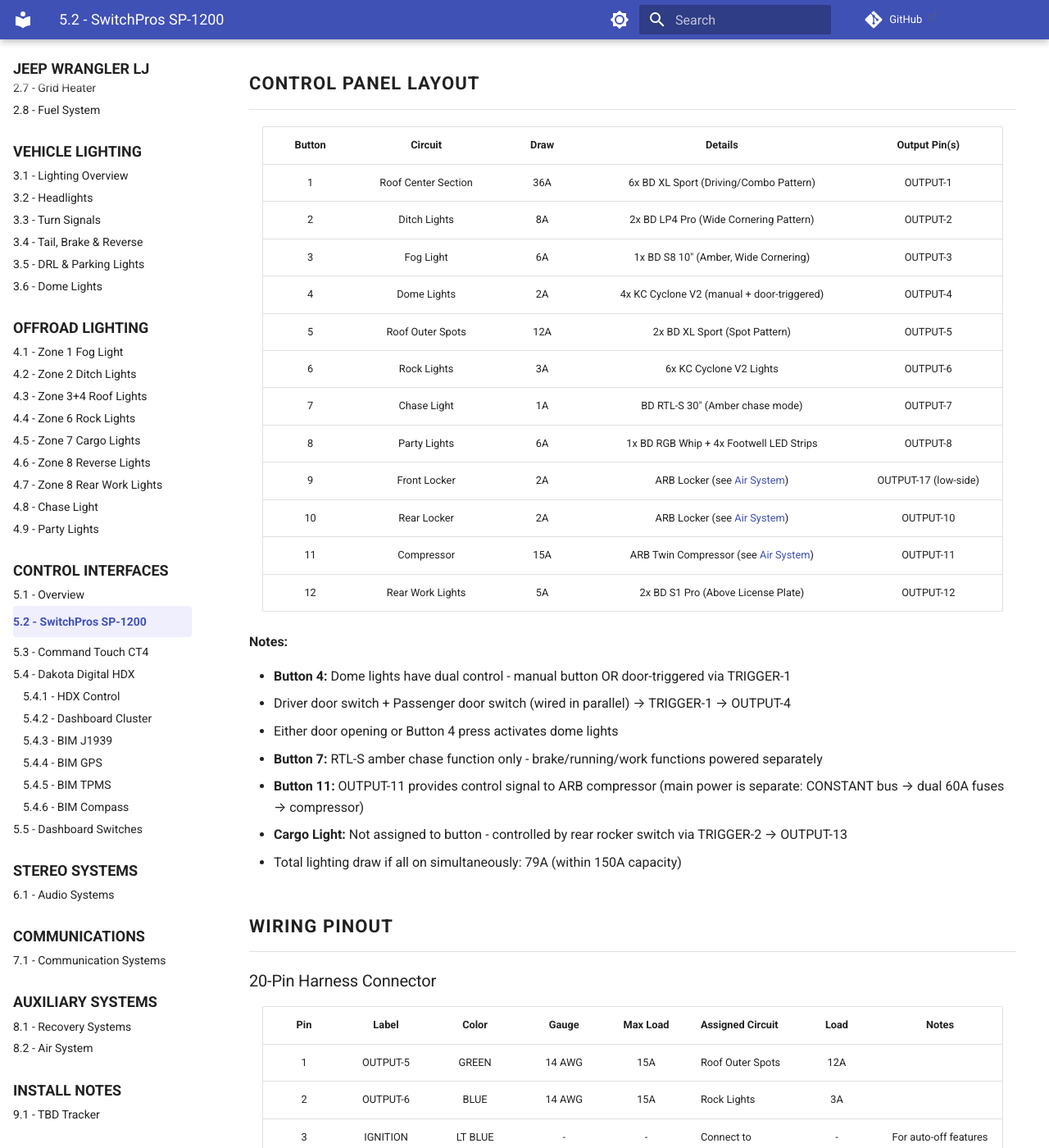
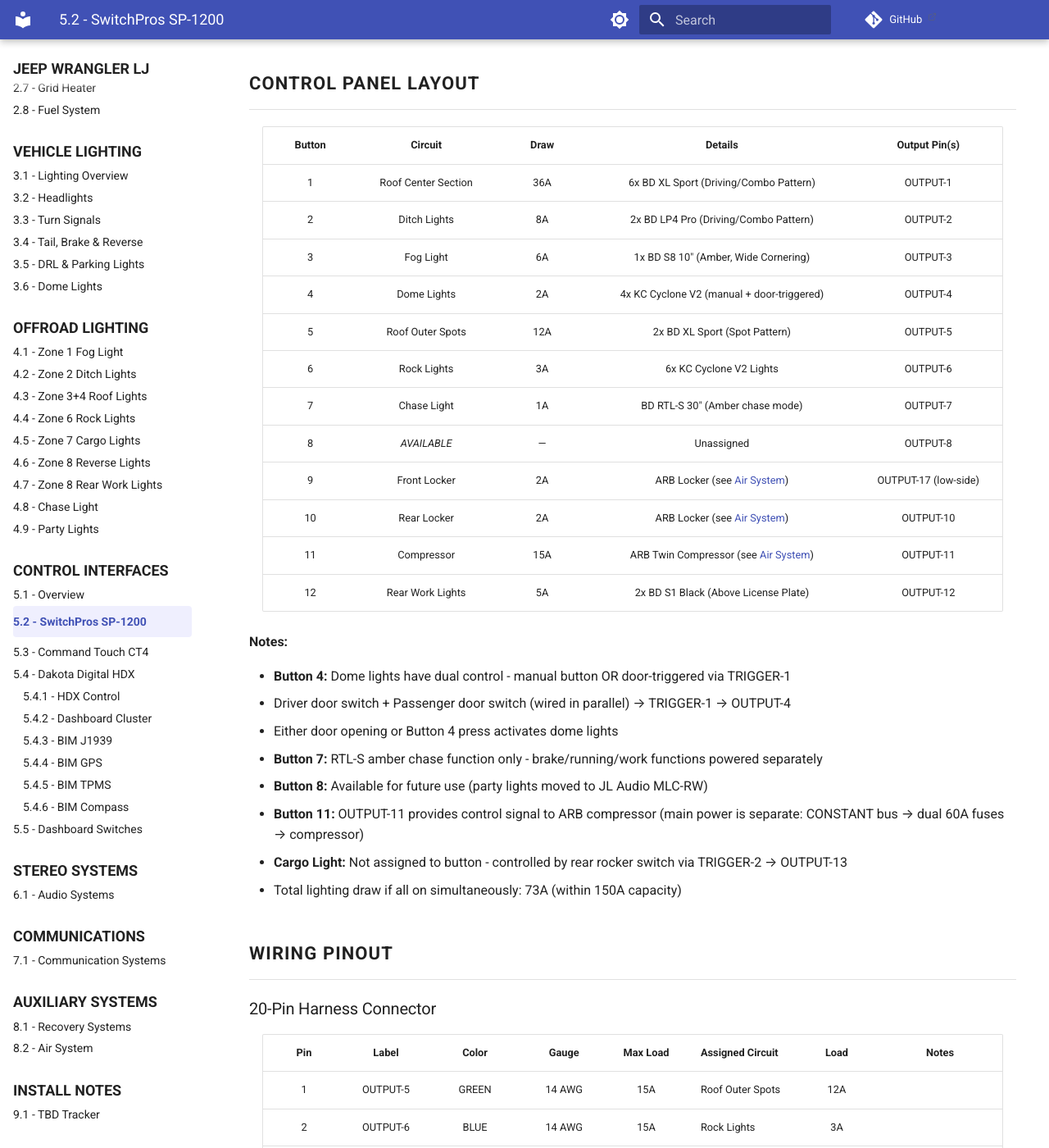
Before and after one commit to sob/drawings, an MkDocs documentation site: the page built from docs/jeep_lj/05-control-interfaces/02-switchpros-sp1200.md, in a window 1280 px wide and 1400 px high, scrolled down 917 px. Shown: the whole window at 82% size. Built offline with MkDocs 1.6.1 and Material for MkDocs 9.7.7, drawn with Linux system fonts in a browser that asks for light colours; comment, search, counter and statistics services are not loaded; some of the changed text lies outside the part shown.

Commit message:
docs(electrical): update SwitchPros OUTPUT-8 as available
- Mark Button 8 / OUTPUT-8 as available (party lights moved to MLC-RW)
- Update ditch lights pattern: Wide Cornering → Driving/Combo
- Update rear work lights: S1 Pro → S1 Black
- Update total draw: 79A → 73A

🤖 Generated with [Claude Code](https://claude.com/claude-code)

Co-Authored-By: Claude <noreply@anthropic.com>

```diff
--- a/docs/jeep_lj/05-control-interfaces/02-switchpros-sp1200.md
+++ b/docs/jeep_lj/05-control-interfaces/02-switchpros-sp1200.md
@@ -46,17 +46,17 @@ The SwitchPros SP-1200 is the main lighting and accessory controller for the Jee
 | Button |       Circuit       | Draw |                      Details                      |    Output Pin(s)     |
 | :----: | :-----------------: | :--: | :-----------------------------------------------: | :------------------: |
 |   1    | Roof Center Section | 36A  |      6x BD XL Sport (Driving/Combo Pattern)       |       OUTPUT-1       |
-|   2    |    Ditch Lights     |  8A  |      2x BD LP4 Pro (Wide Cornering Pattern)       |       OUTPUT-2       |
+|   2    |    Ditch Lights     |  8A  |      2x BD LP4 Pro (Driving/Combo Pattern)        |       OUTPUT-2       |
 |   3    |      Fog Light      |  6A  |        1x BD S8 10" (Amber, Wide Cornering)       |       OUTPUT-3       |
 |   4    |     Dome Lights     |  2A  |  4x KC Cyclone V2 (manual + door-triggered)       |       OUTPUT-4       |
 |   5    |  Roof Outer Spots   | 12A  |          2x BD XL Sport (Spot Pattern)            |       OUTPUT-5       |
 |   6    |     Rock Lights     |  3A  |              6x KC Cyclone V2 Lights              |       OUTPUT-6       |
 |   7    |    Chase Light      |  1A  |          BD RTL-S 30" (Amber chase mode)          |       OUTPUT-7       |
-|   8    |    Party Lights     |  6A  |      1x BD RGB Whip + 4x Footwell LED Strips      |       OUTPUT-8       |
+|   8    |      *AVAILABLE*    |  —   |                     Unassigned                    |       OUTPUT-8       |
 |   9    |    Front Locker     |  2A  |   ARB Locker (see [Air System][air-system-arb-compressor-lockers])   | OUTPUT-17 (low-side) |
 |   10   |     Rear Locker     |  2A  |   ARB Locker (see [Air System][air-system-arb-compressor-lockers])   |      OUTPUT-10       |
 |   11   |     Compressor      | 15A  |   ARB Twin Compressor (see [Air System][air-system-arb-compressor-lockers])   |      OUTPUT-11       |
-|   12   |   Rear Work Lights  |  5A  |        2x BD S1 Pro (Above License Plate)         |      OUTPUT-12       |
+|   12   |   Rear Work Lights  |  5A  |       2x BD S1 Black (Above License Plate)        |      OUTPUT-12       |
 
 **Notes:**
 
@@ -64,9 +64,10 @@ The SwitchPros SP-1200 is the main lighting and accessory controller for the Jee
   - Driver door switch + Passenger door switch (wired in parallel) → TRIGGER-1 → OUTPUT-4
   - Either door opening or Button 4 press activates dome lights
 - **Button 7:** RTL-S amber chase function only - brake/running/work functions powered separately
+- **Button 8:** Available for future use (party lights moved to JL Audio MLC-RW)
 - **Button 11:** OUTPUT-11 provides control signal to ARB compressor (main power is separate: CONSTANT bus → dual 60A fuses → compressor)
 - **Cargo Light:** Not assigned to button - controlled by rear rocker switch via TRIGGER-2 → OUTPUT-13
-- Total lighting draw if all on simultaneously: 79A (within 150A capacity)
+- Total lighting draw if all on simultaneously: 73A (within 150A capacity)
 
 ## Wiring Pinout
 
@@ -79,7 +80,7 @@ The SwitchPros SP-1200 is the main lighting and accessory controller for the Jee
 |  3  | IGNITION  |   LT BLUE   |   -    |      -      | Connect to ignition signal |  -   |      For auto-off features       |
 |  4  |  LIGHTS   |    WHITE    |   -    |      -      | Connect to parking lights  |  -   |       For DRL integration        |
 |  5  | OUTPUT-7  |   PURPLE    | 14 AWG |     15A     | Chase Light (amber)        |  1A  |  RTL-S amber chase function only |
-|  6  | OUTPUT-8  |    GREY     | 14 AWG |     15A     | Party Lights               |  6A  |                                  |
+|  6  | OUTPUT-8  |    GREY     | 14 AWG |     15A     | *AVAILABLE*                |  —   |                                  |
 |  7  | TRIGGER-1 |    PINK     |   -    |      -      | Door switches (driver + passenger) | - | Triggers OUTPUT-4 (dome lights) when doors open |
 |  8  | TRIGGER-2 |    PINK     |   -    |      -      | Rear cargo rocker switch   |  -   | Triggers OUTPUT-13 (cargo light) |
 |  9  | OUTPUT-9  |    WHITE    | 14 AWG | 30A (2x15A) | SPARE (can combine 9+10)   |  -   |                                  |
```
